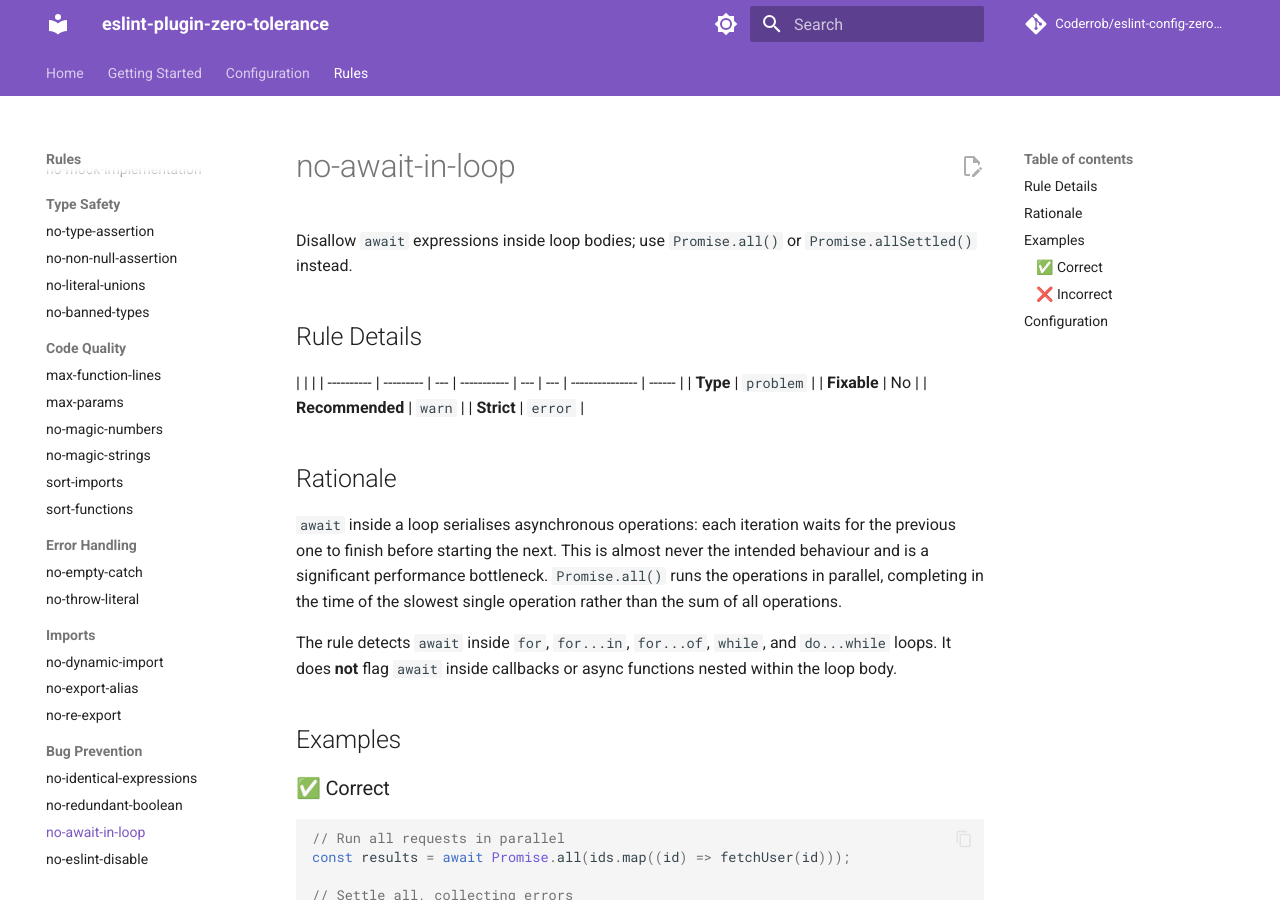
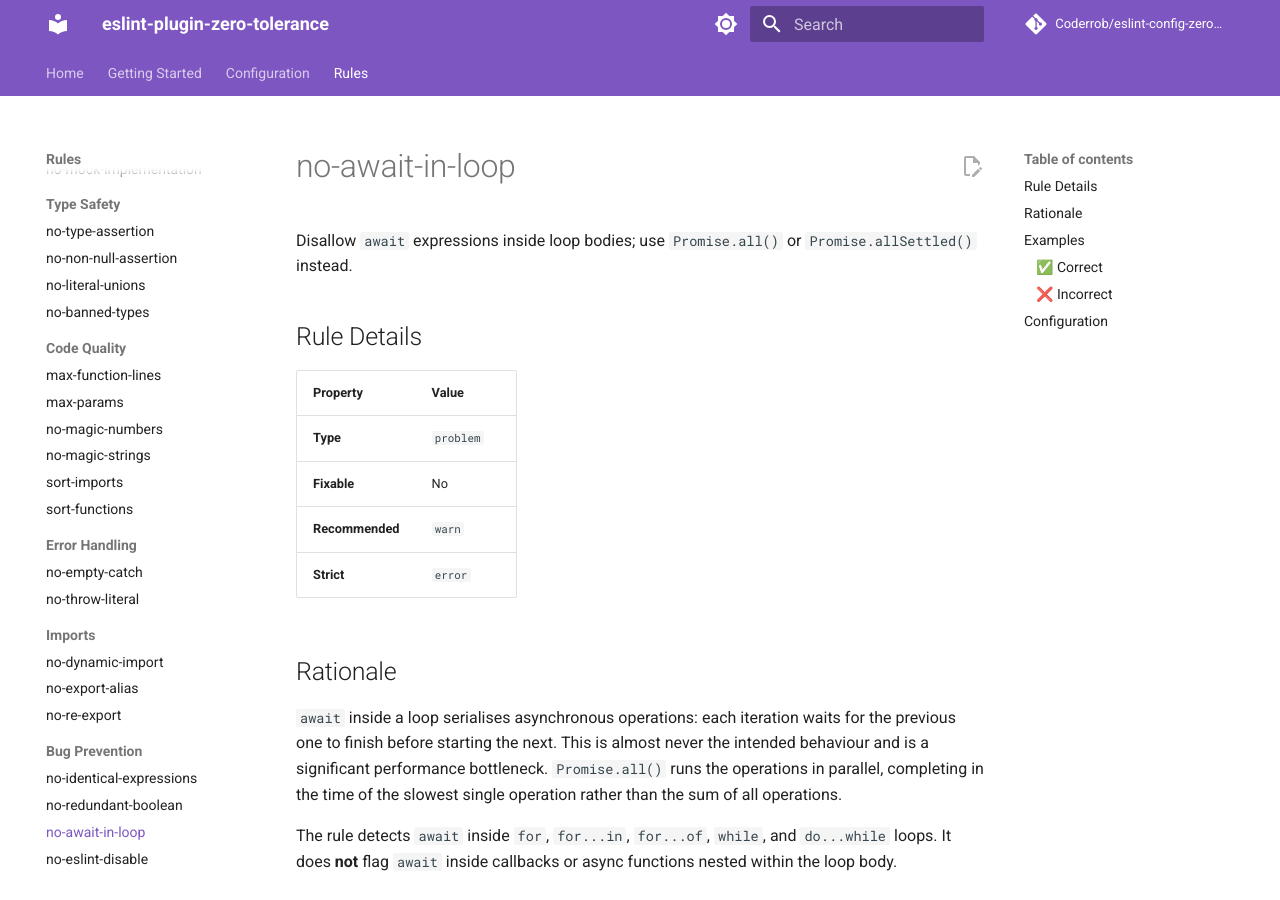
Before and after one commit to Coderrob/eslint-config-zero-tolerance, an MkDocs documentation site: the page built from docs/rules/no-await-in-loop.md, in a window 1280 px wide and 900 px high. Built offline with MkDocs 1.6.1 and Material for MkDocs 9.7.7, drawn with Linux system fonts in a browser that asks for light colours; comment, search, counter and statistics services are not loaded.

Commit message:
Update docs/rules/no-await-in-loop.md
Co-authored-by: Copilot <175728472+Copilot@users.noreply.github.com>

```diff
--- a/docs/rules/no-await-in-loop.md
+++ b/docs/rules/no-await-in-loop.md
@@ -4,10 +4,12 @@ Disallow `await` expressions inside loop bodies; use `Promise.all()` or `Promise
 
 ## Rule Details
 
-|            |           |
-| ---------- | --------- | --- | ----------- | --- | --- | --------------- | ------ |
-| **Type**   | `problem` |     | **Fixable** | No  |     | **Recommended** | `warn` |
-| **Strict** | `error`   |
+| Property      | Value    |
+| ------------- | -------- |
+| **Type**      | `problem` |
+| **Fixable**   | No       |
+| **Recommended** | `warn` |
+| **Strict**    | `error`  |
 
 ## Rationale
 
```
